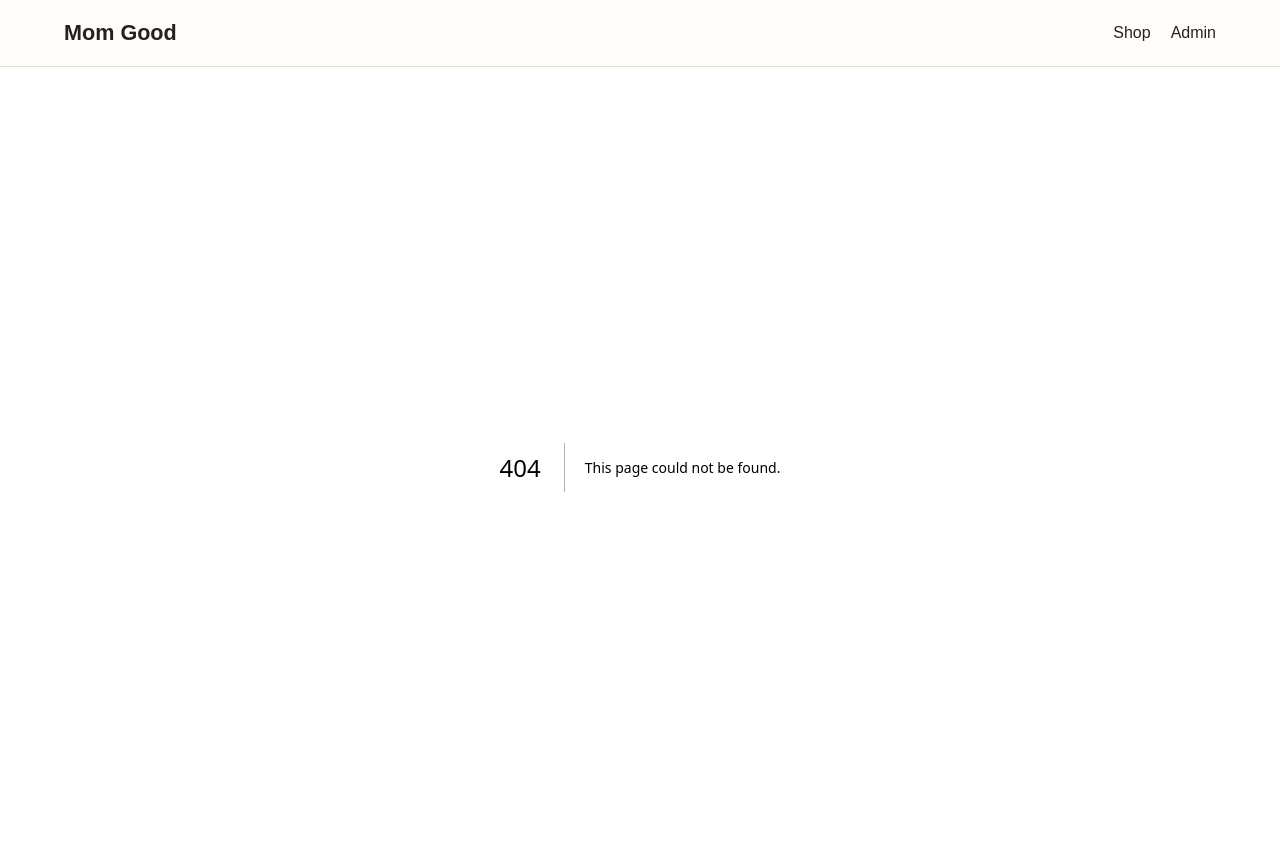
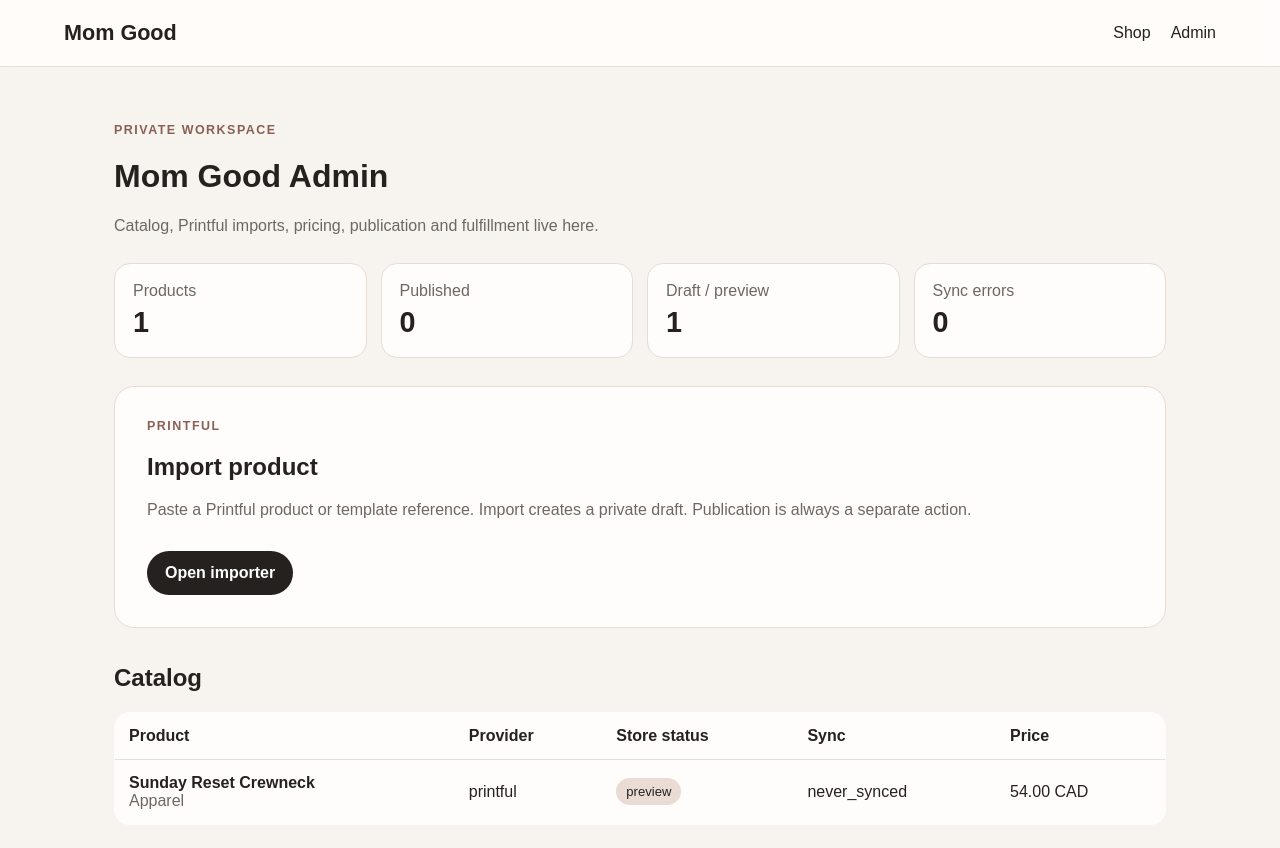
Before and after one commit to LevelUpSkillz/mom-good, a Next.js app: page /admin in a window 1280 px wide. Before the commit this address had no page. Shown: the top 848 px of the page. Built offline with nearby package versions, Linux system fonts and the light colour scheme.

Commit message:
feat: add Mom Good admin dashboard shell

```diff
--- /dev/null
+++ b/app/admin/page.tsx
@@ -0,0 +1,51 @@
+import { products } from "@/lib/catalog";
+
+export default function AdminPage() {
+  const published = products.filter((p) => p.status === "published").length;
+  const drafts = products.filter((p) => p.status !== "published").length;
+  const syncErrors = products.filter((p) => p.syncStatus === "error").length;
+
+  return (
+    <div className="wrap">
+      <div className="eyebrow">Private workspace</div>
+      <h1>Mom Good Admin</h1>
+      <p className="muted">Catalog, Printful imports, pricing, publication and fulfillment live here.</p>
+
+      <div className="adminGrid" style={{ marginTop: 28 }}>
+        <div className="metric"><span className="muted">Products</span><strong>{products.length}</strong></div>
+        <div className="metric"><span className="muted">Published</span><strong>{published}</strong></div>
+        <div className="metric"><span className="muted">Draft / preview</span><strong>{drafts}</strong></div>
+        <div className="metric"><span className="muted">Sync errors</span><strong>{syncErrors}</strong></div>
+      </div>
+
+      <section className="panel" style={{ marginTop: 28 }}>
+        <div style={{display:"flex",justifyContent:"space-between",gap:16,alignItems:"center",flexWrap:"wrap"}}>
+          <div>
+            <div className="eyebrow">Printful</div>
+            <h2>Import product</h2>
+            <p className="muted">Paste a Printful product or template reference. Import creates a private draft. Publication is always a separate action.</p>
+          </div>
+          <a className="button" href="/admin/import">Open importer</a>
+        </div>
+      </section>
+
+      <section style={{ marginTop: 36 }}>
+        <h2>Catalog</h2>
+        <table className="table">
+          <thead><tr><th>Product</th><th>Provider</th><th>Store status</th><th>Sync</th><th>Price</th></tr></thead>
+          <tbody>
+            {products.map((product) => (
+              <tr key={product.id}>
+                <td><strong>{product.name}</strong><div className="muted">{product.category}</div></td>
+                <td>{product.provider}</td>
+                <td><span className="status">{product.status}</span></td>
+                <td>{product.syncStatus}</td>
+                <td>{product.retailPrice ? `${product.retailPrice.toFixed(2)} ${product.currency}` : "Not set"}</td>
+              </tr>
+            ))}
+          </tbody>
+        </table>
+      </section>
+    </div>
+  );
+}
```
